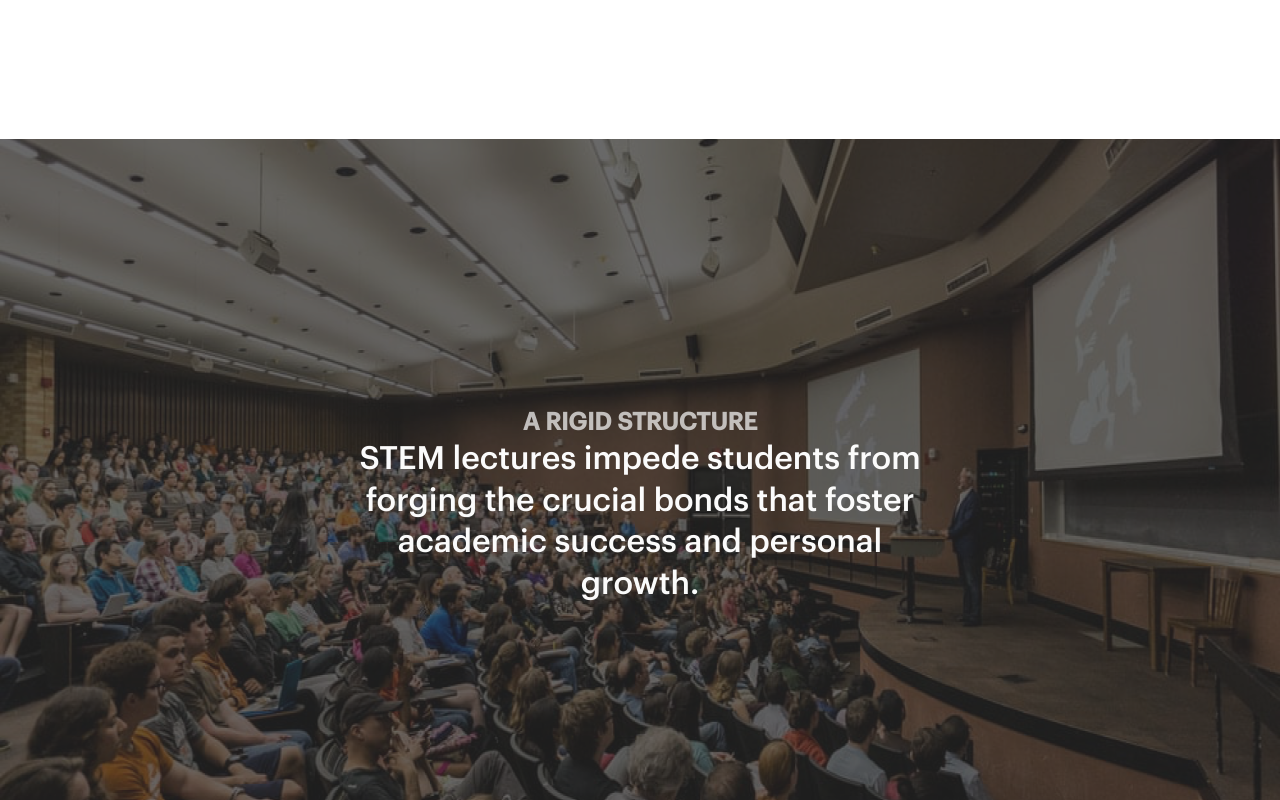
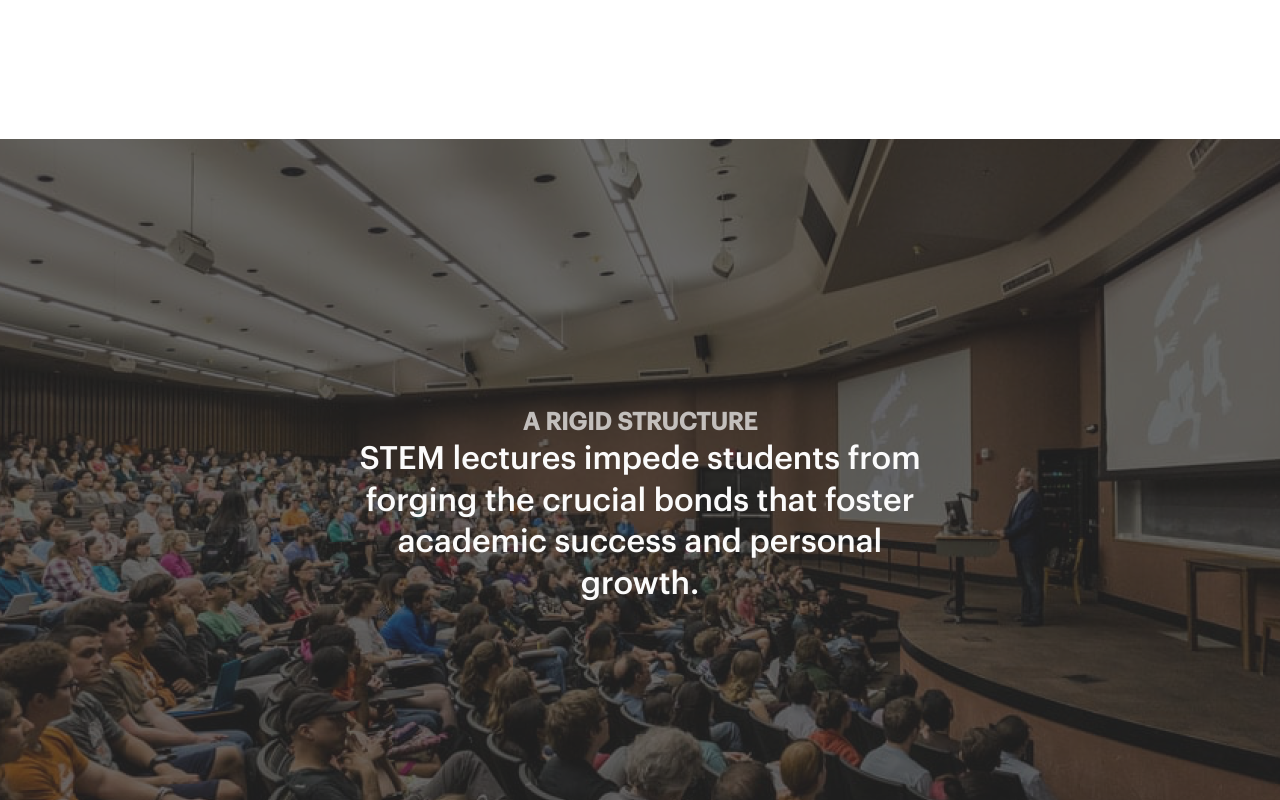
Before and after one commit to jaenixlee/ryunshim, a React (Vite) app: page /pili in a window 1280 px wide. Shown: the part 1240-2040 px from the top of the page. Built offline with nearby package versions, Linux system fonts and the light colour scheme.

Commit message:
minor adjustments

```diff
--- a/src/components/Art/Art.module.css
+++ b/src/components/Art/Art.module.css
@@ -9,7 +9,7 @@
 }
 
 .artContainer {
-  max-width: 100%;
+  width: 100%;
   display: flex;
   justify-content: center;
   flex-direction: column;
@@ -18,7 +18,7 @@
 img {
   display: block;
   margin: auto;
-  max-inline-size: 100vw;
+  max-inline-size: fit-content;
   block-size: auto;
 }
 
@@ -99,7 +99,7 @@ img {
 }
 
 .section4 img {
-  max-width: 100vw;
+  width: 100%;
   margin: 0;
 }
 
@@ -126,6 +126,7 @@ img {
 }
 
 .section5 img {
+  width: 100%;
   margin: 0;
 }
 
```
